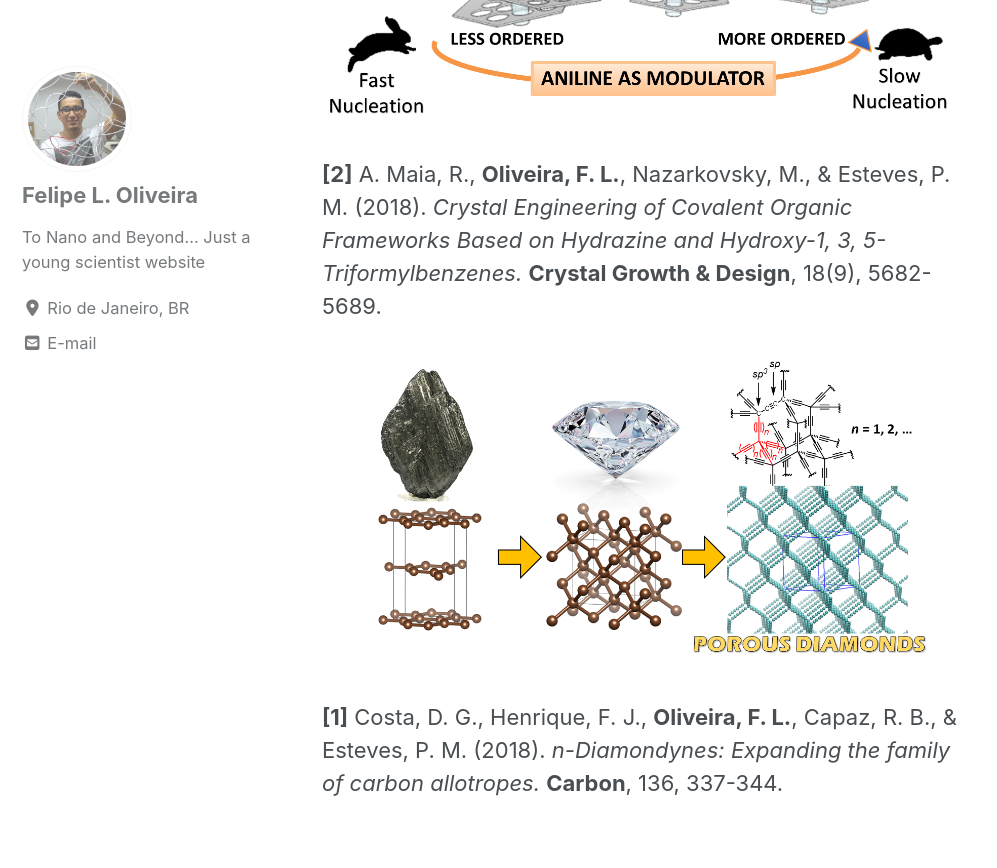
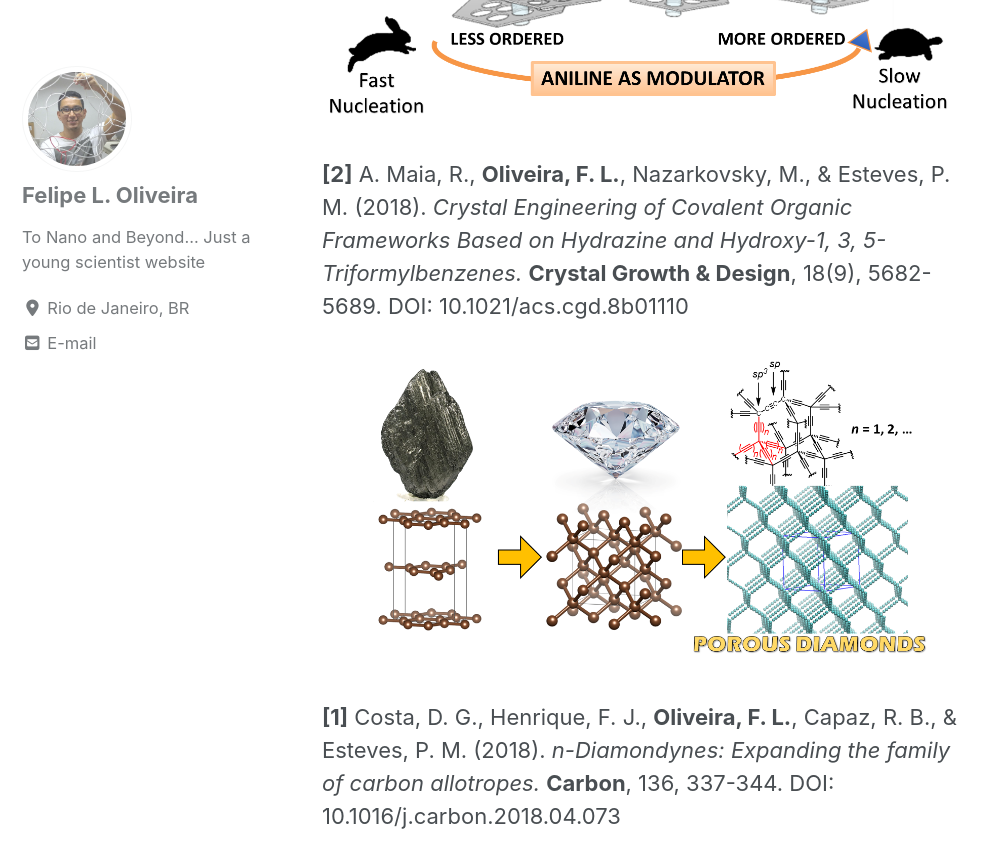
Before and after one commit to lipelopesoliveira/lipelopesoliveira.github.io, a Jekyll site: the page built from _pages/publications.md, in a window 1280 px wide and 900 px high, scrolled down 630 px. Shown: the top 868 px of the window, without its empty margins (0-997 px from the left). Built offline with Jekyll 4.4.1, drawn with Linux system fonts in a browser that asks for light colours; cached includes are drawn as plain includes; nearby versions of some CDN libraries.

Commit message:
Update publications.md

```diff
--- a/_pages/publications.md
+++ b/_pages/publications.md
@@ -9,8 +9,8 @@ header:
 
 <img src="{{ site.url }}{{ site.baseurl }}/images/publications/TOC_2.png" alt="teste1">
 
-**[2]** A. Maia, R., **Oliveira, F. L.**, Nazarkovsky, M., & Esteves, P. M. (2018). *Crystal Engineering of Covalent Organic Frameworks Based on Hydrazine and Hydroxy-1, 3, 5-Triformylbenzenes.* **Crystal Growth & Design**, 18(9), 5682-5689.
+**[2]** A. Maia, R., **Oliveira, F. L.**, Nazarkovsky, M., & Esteves, P. M. (2018). *Crystal Engineering of Covalent Organic Frameworks Based on Hydrazine and Hydroxy-1, 3, 5-Triformylbenzenes.* **Crystal Growth & Design**, 18(9), 5682-5689. DOI: 10.1021/acs.cgd.8b01110
 
 <img src="{{ site.url }}{{ site.baseurl }}/images/publications/TOC_1.png" alt="teste1">
 
-**[1]** Costa, D. G., Henrique, F. J., **Oliveira, F. L.**, Capaz, R. B., & Esteves, P. M. (2018). *n-Diamondynes: Expanding the family of carbon allotropes.* **Carbon**, 136, 337-344.
+**[1]** Costa, D. G., Henrique, F. J., **Oliveira, F. L.**, Capaz, R. B., & Esteves, P. M. (2018). *n-Diamondynes: Expanding the family of carbon allotropes.* **Carbon**, 136, 337-344. DOI: 10.1016/j.carbon.2018.04.073
```
